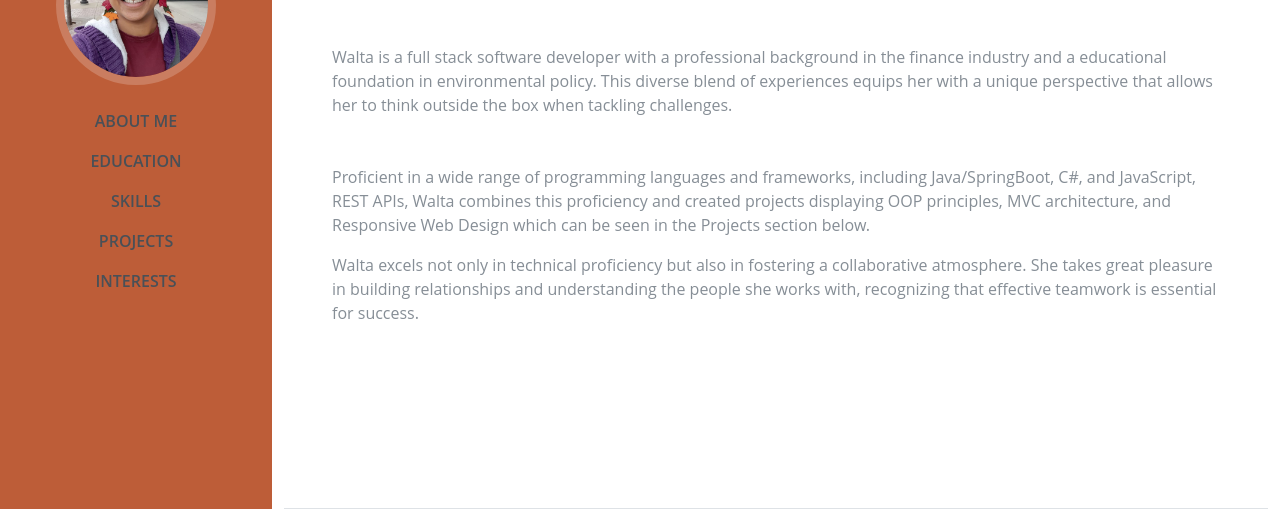
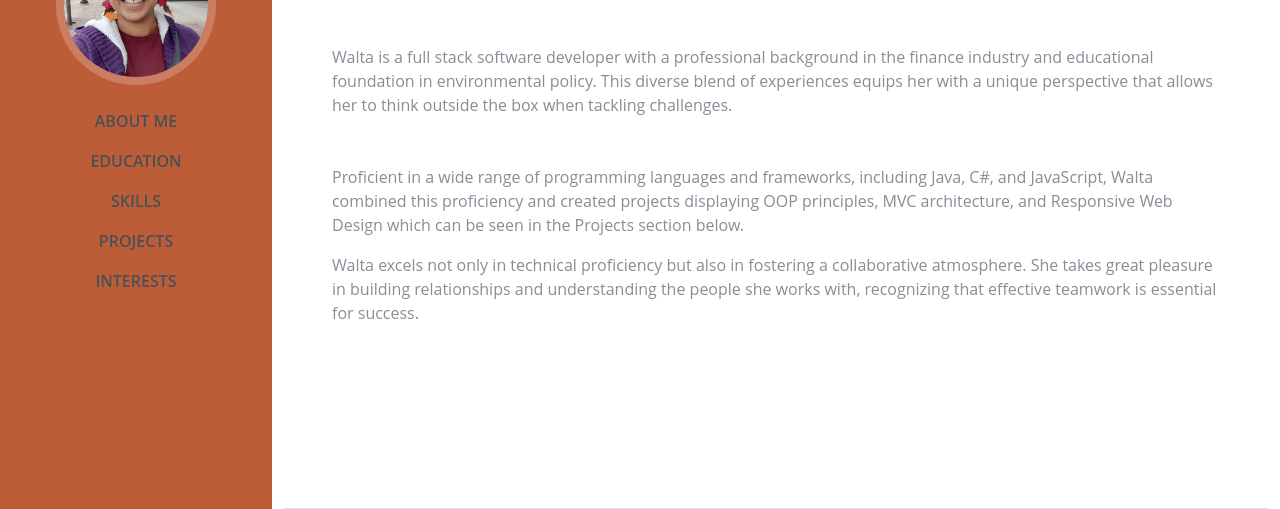
Before and after one commit to WaltaYo/waltayo.github.io, a plain HTML site: page index.html in a window 1280 px wide. Shown: the part 291-800 px from the top of the page. Drawn offline with nearby package versions, Linux system fonts and the light colour scheme; files that its build step writes are made by us from their sources; files whose address does not match are found by name.

Commit message:
updated about me

```diff
--- a/index.html
+++ b/index.html
@@ -65,12 +65,12 @@
         </div>
         <p class="mb-5">
           Walta is a full stack software developer with a professional background in the finance industry and
-                a educational foundation in environmental policy. This diverse blend of experiences equips
+           educational foundation in environmental policy. This diverse blend of experiences equips
                 her with a unique perspective that allows her to think outside the box when tackling challenges.</p>
 
-                <p>Proficient in a wide range of programming languages and frameworks, including Java/SpringBoot, C#, and
-                JavaScript, REST APIs,
-                Walta combines this proficiency and created projects displaying OOP principles, MVC architecture, and
+                <p>Proficient in a wide range of programming languages and frameworks, including Java, C#, and
+                JavaScript,
+                Walta combined this proficiency and created projects displaying OOP principles, MVC architecture, and
                 Responsive Web Design which can be seen in the
                 Projects section below.</p>
                 <p>Walta excels not only in technical proficiency but also in fostering a collaborative
@@ -235,7 +235,7 @@
             <p>
               <ul>
                 <li>
-                  Web API that manages various aspects of pet shelters, including pet records,
+                  Postman API that manages various aspects of pet shelters, including pet records,
                   volunteer management, adopter tracking, and maintenance scheduling.
                 </li>
                 <li>HTTP methods can be carried out on Postman</li>
@@ -253,7 +253,7 @@
             <p>
               <ul>
                 <li>
-                  Enhanced the original Pet Shelter Management System into a fully functional MVC application, managing multiple shelters
+                  Revaamped the original Pet Shelter Management System into a fully functional MVC application, managing multiple shelters
                   and pet interactions with CRUD operations included within a seamless user interface.
                 </li>
                 <li>Virtual Pet 1 serves as the backend API for Virtual Pet 2</li>
```
